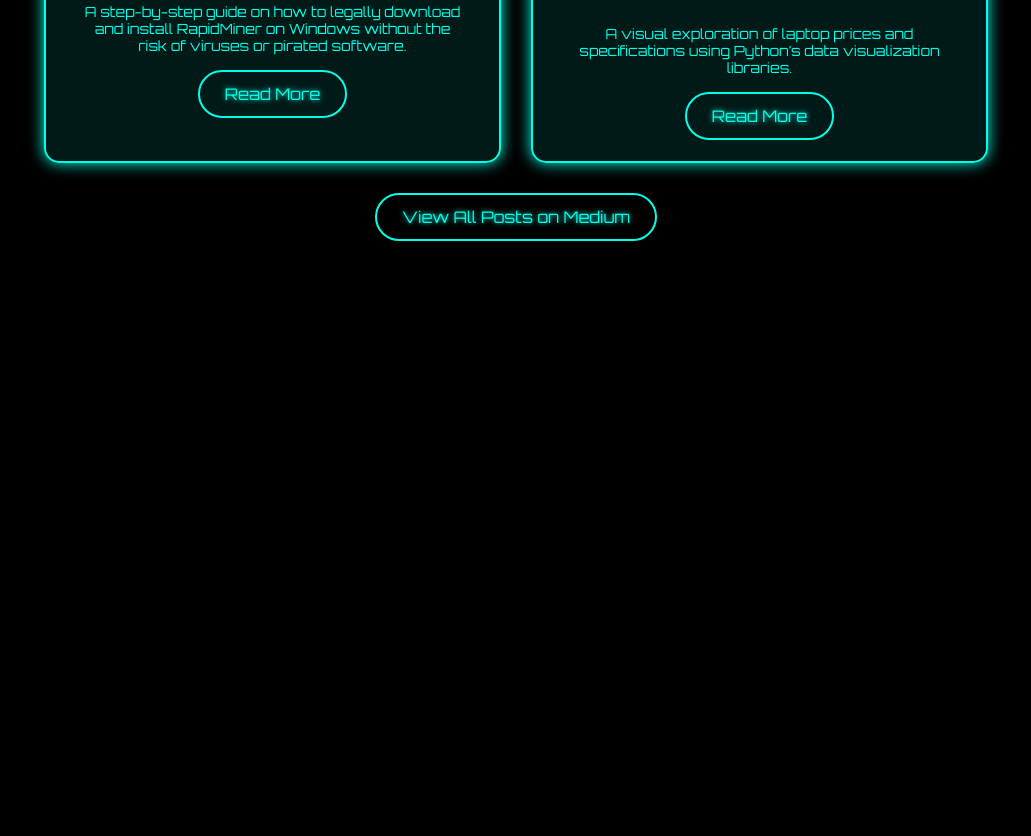
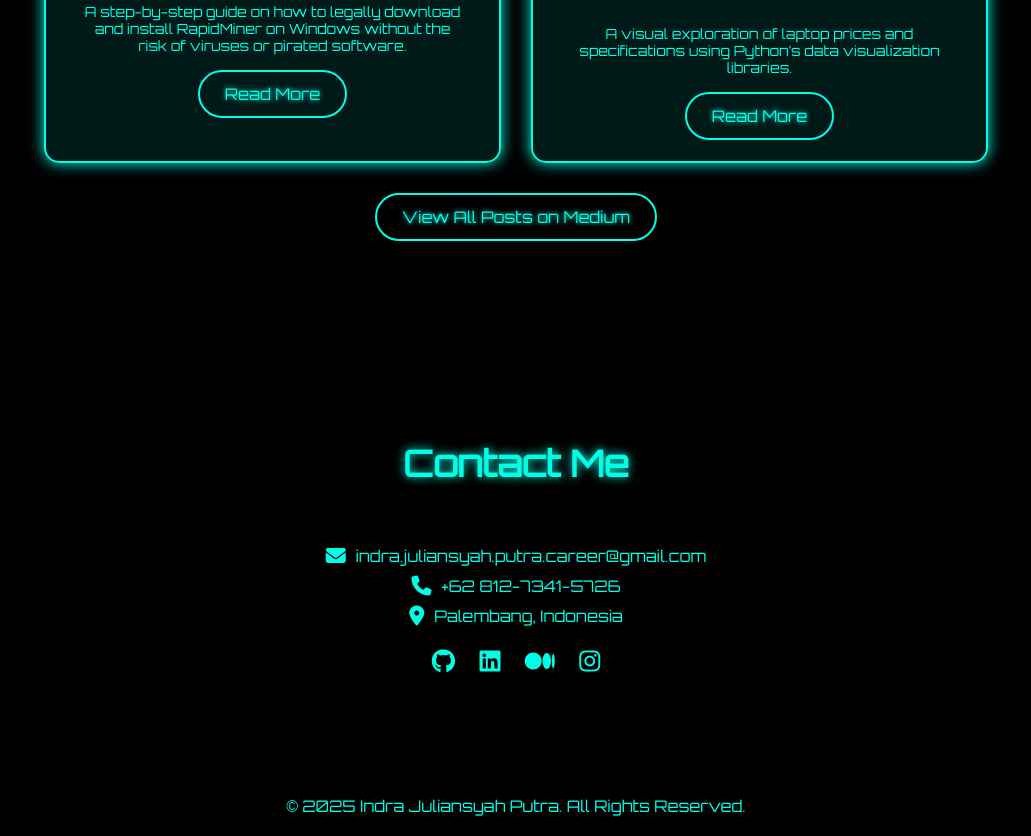
Before and after one commit to indraJuliansyahPutra/IndrAnalytics, a plain HTML site: page index.html in a window 1280 px wide. Shown: the part 3645-4481 px from the top of the page, without its empty margins (124-1155 px from the left). Before the commit the page ends 3986 px from the top, so only its background shows below. Drawn offline with Linux system fonts and the light colour scheme.

Commit message:
Contact and Footer Section

```diff
--- a/css/style.css
+++ b/css/style.css
@@ -412,6 +412,75 @@ nav .nav-links a:hover {
   margin-top: 30px;
 }
 
+/* Contact Section */
+#contact {
+  padding: 100px 50px;
+  background: #000;
+  color: #00ffe7;
+  display: flex;
+  flex-direction: column;
+  align-items: center;
+}
+
+.contact-container {
+  width: 80%;
+  max-width: 600px;
+  text-align: center;
+}
+
+.contact-item {
+  margin: 10px 0;
+  font-size: 16px;
+  display: flex;
+  align-items: center;
+  justify-content: center;
+}
+
+.contact-item i {
+  margin-right: 10px;
+  font-size: 20px;
+  color: #00ffe7;
+}
+
+.contact-item a {
+  color: #00ffe7;
+  text-decoration: none;
+  font-size: 16px;
+}
+
+.contact-item a:hover {
+  text-decoration: underline;
+  color: #00ff88;
+}
+
+.social-icons {
+  margin-top: 20px;
+}
+
+.social-icons a {
+  margin: 0 10px;
+  color: #00ffe7;
+  font-size: 24px;
+  transition: color 0.3s;
+}
+
+.social-icons a:hover {
+  color: #00ff88;
+}
+
+footer {
+  background-color: #000;
+  color: #00ffe7;
+  padding: 20px 0;
+  text-align: center;
+  position: relative;
+}
+
+.footer-container {
+  width: 80%;
+  margin: 0 auto;
+}
+
 /* Responsive */
 @media (max-width: 768px) {
   .nav-links {
@@ -493,4 +562,17 @@ nav .nav-links a:hover {
   .blog-info p {
     font-size: 12px;
   }
+
+  .contact-item {
+    font-size: 12px;
+  }
+
+  .social-icons a {
+    font-size: 20px;
+    margin: 0 5px;
+  }
+
+  .footer-container{
+    width: 75%;
+  }
 }
--- a/index.html
+++ b/index.html
@@ -4,9 +4,14 @@
     <meta charset="UTF-8" />
     <meta name="viewport" content="width=device-width, initial-scale=1.0" />
     <title>IJUL Portfolio</title>
+
     <link
       href="https://fonts.googleapis.com/css2?family=Orbitron&family=Roboto+Mono&family=Poppins:ital,wght@1,300&display=swap"
       rel="stylesheet"
+    />
+    <link
+      rel="stylesheet"
+      href="https://cdnjs.cloudflare.com/ajax/libs/font-awesome/6.5.1/css/all.min.css"
     />
     <link rel="stylesheet" href="css/style.css" />
     <link rel="icon" href="image/ico.ico" type="image/x-icon" />
@@ -388,6 +393,47 @@
         >View All Posts on Medium</a
       >
     </section>
+    <!-- Contact Section -->
+    <section id="contact">
+      <h2 class="section-title">Contact Me</h2>
+      <div class="contact-container">
+        <div class="contact-item">
+          <i class="fas fa-envelope"></i>
+          <a href="mailto:indra.juliansyah.putra.career@gmail.com">
+            indra.juliansyah.putra.career@gmail.com
+          </a>
+        </div>
+        <div class="contact-item">
+          <i class="fas fa-phone"></i>
+          <a href="https://wa.me/+6281273415726">+62 812-7341-5726</a>
+        </div>
+        <div class="contact-item">
+          <i class="fas fa-map-marker-alt"></i>
+          <p>Palembang, Indonesia</p>
+        </div>
+        <div class="social-icons">
+          <a href="https://github.com/indraJuliansyahPutra" target="_blank"
+            ><i class="fab fa-github"></i
+          ></a>
+          <a
+            href="https://www.linkedin.com/in/indra-juliansyah-putra/"
+            target="_blank"
+            ><i class="fab fa-linkedin"></i
+          ></a>
+          <a href="https://medium.com/@mrindrajuliansyahputra10" target="_blank"
+            ><i class="fab fa-medium"></i
+          ></a>
+          <a href="https://www.instagram.com/abdi_ijul/" target="_blank"
+            ><i class="fab fa-instagram"></i
+          ></a>
+        </div>
+      </div>
+    </section>
+    <footer>
+      <div class="footer-container">
+        <p>&copy; 2025 Indra Juliansyah Putra. All Rights Reserved.</p>
+      </div>
+    </footer>
     <script type="module" src="js/main.js"></script>
   </body>
 </html>
```
